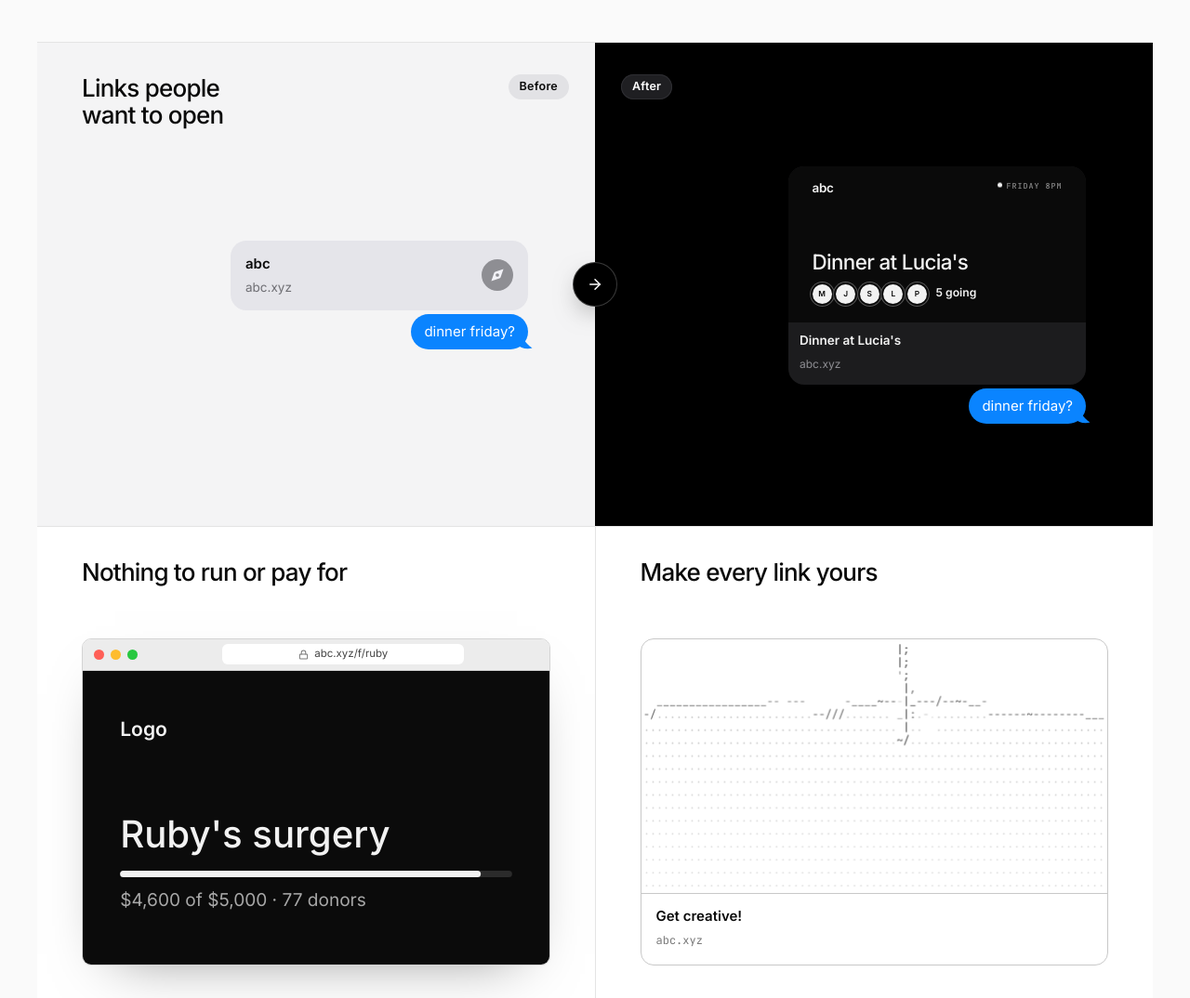
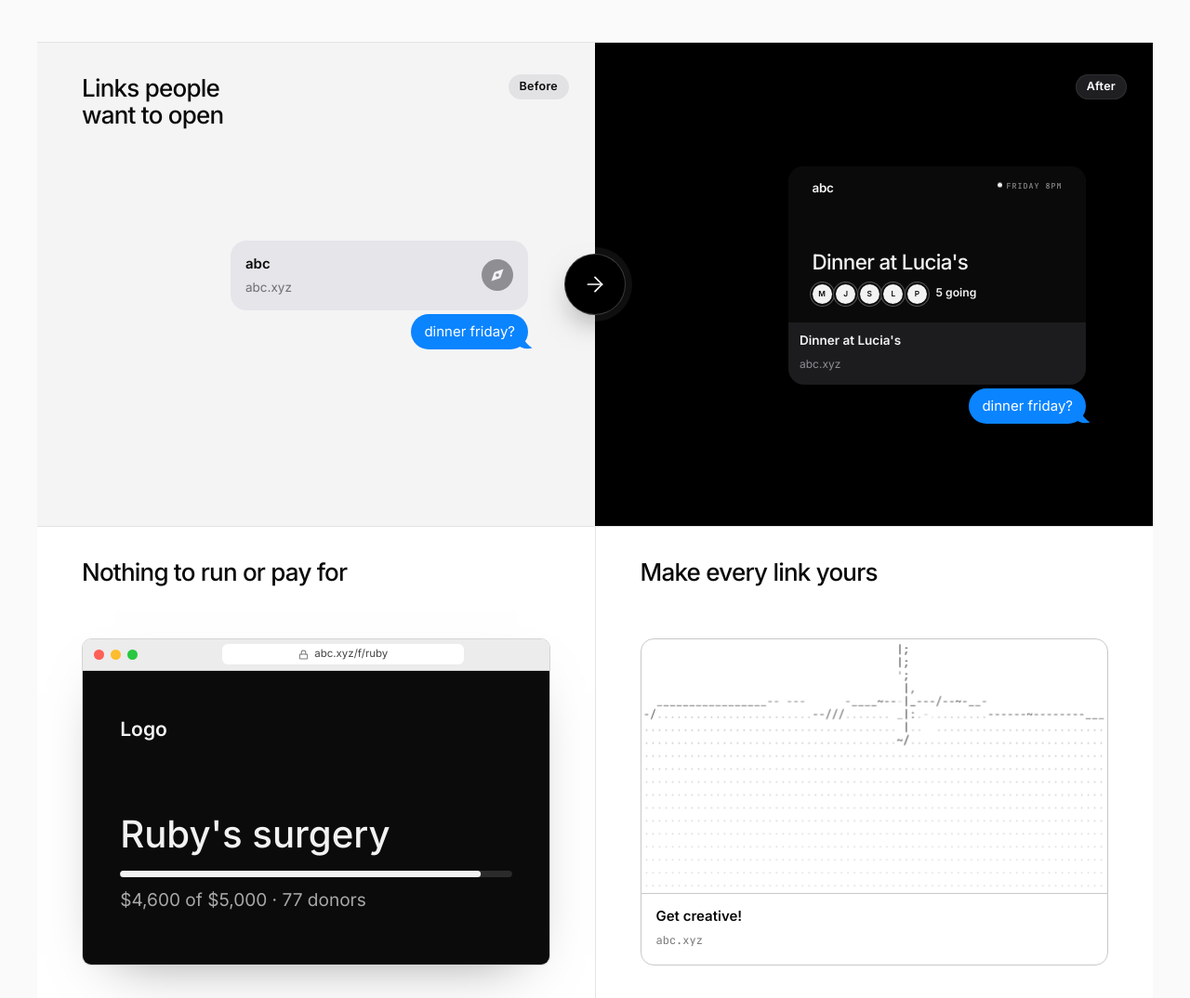
Before and after one commit to bilal-abraham/liveog, a website: page site/index.html in a window 1280 px wide. Shown: the part 1704-2778 px from the top of the page at 93% size. Drawn offline with Linux system fonts and the light colour scheme.

Commit message:
Before and after: a bigger ringed arrow; After at the top right like Before

```diff
--- a/site/index.html
+++ b/site/index.html
@@ -184,7 +184,7 @@
   .ba > div { position: relative; display: flex; flex-direction: column; justify-content: center; align-items: flex-end; padding: 72px 12% 48px; }
   .ba .light { background: #f4f4f5; } .ba .dark { background: #000; }
   .ba .cap { position: absolute; top: 34px; padding: 7px 12px 8px; border-radius: 999px; font: 600 12.5px/1 var(--sans); letter-spacing: .02em; }
-  .ba .light .cap { right: 28px; color: #0a0a0a; background: #e2e2e5; } .ba .dark .cap { left: 28px; color: #fff; background: #1f1f22; box-shadow: inset 0 0 0 1px #2e2e32; }
+  .ba .light .cap { right: 28px; color: #0a0a0a; background: #e2e2e5; } .ba .dark .cap { right: 28px; color: #fff; background: #1f1f22; box-shadow: inset 0 0 0 1px #2e2e32; }
   /* what iMessage shows for a page with no preview tags: a title, the domain, a compass */
   .ba .bare { width: 100%; max-width: 320px; display: flex; align-items: center; gap: 14px; padding: 13px 16px; border-radius: 17px; background: #e5e5ea; color: #0a0a0a; }
   .ba .bare div { flex: 1; min-width: 0; } .ba .bare b { display: block; font-size: 15px; font-weight: 600; } .ba .bare span { font-size: 13.5px; color: #6e6e73; }
@@ -196,9 +196,9 @@
   .ba .rich { width: 100%; max-width: 320px; border-radius: 17px; overflow: hidden; background: #1c1c1e; }
   .ba .rich .cover { font-size: 0; }
   .ba .rich .m { padding: 9px 12px 11px; color: #f2f2f2; } .ba .rich .m b { display: block; font-size: 13.5px; } .ba .rich .m span { color: #8e8e93; font-size: 12px; }
-  .arrow { position: absolute; z-index: 2; left: 50%; top: 50%; translate: -50% -50%; width: 46px; height: 46px; border-radius: 50%; background: #000; color: #fff;
-    box-shadow: 0 0 0 1px #3a3a3a, 0 10px 30px -10px rgba(0,0,0,.6); display: grid; place-items: center; }
-  .arrow svg { width: 18px; height: 18px; }
+  .arrow { position: absolute; z-index: 2; left: 50%; top: 50%; translate: -50% -50%; width: 64px; height: 64px; border-radius: 50%; background: #000; color: #fff;
+    box-shadow: 0 0 0 1px #3a3a3a, 0 0 0 8px rgba(255,255,255,.06), 0 14px 34px -12px rgba(0,0,0,.6); display: grid; place-items: center; }
+  .arrow svg { width: 26px; height: 26px; stroke-width: 1.6; }
 
   /* window chrome shared by the browser and the terminal: real proportions, a small real radius */
   .chrome { flex: none; height: 34px; display: flex; align-items: center; gap: 12px; padding: 0 12px; border-bottom: 1px solid var(--win-line); background: var(--win-top); }
@@ -327,7 +327,7 @@
   .ba .bare div { flex: 1; min-width: 0; } .ba .bare b { display: block; font-size: 15px; font-weight: 600; } .ba .bare span { font-size: 13.5px; color: #6e6e73; }
   .ba .bare svg { width: 34px; height: 34px; flex: none; }
   .ba .msg-l, .ba .msg-d { font-size: 12.5px; padding: 7px 11px; }
-    .arrow { width: 38px; height: 38px; }
+    .arrow { width: 50px; height: 50px; } .arrow svg { width: 21px; height: 21px; }
     .win, .wf, .agent { left: 16px; right: 16px; top: 80px; }
     .win { bottom: 20px; }
     .agent { grid-template-columns: 1fr; bottom: 20px; }
```
